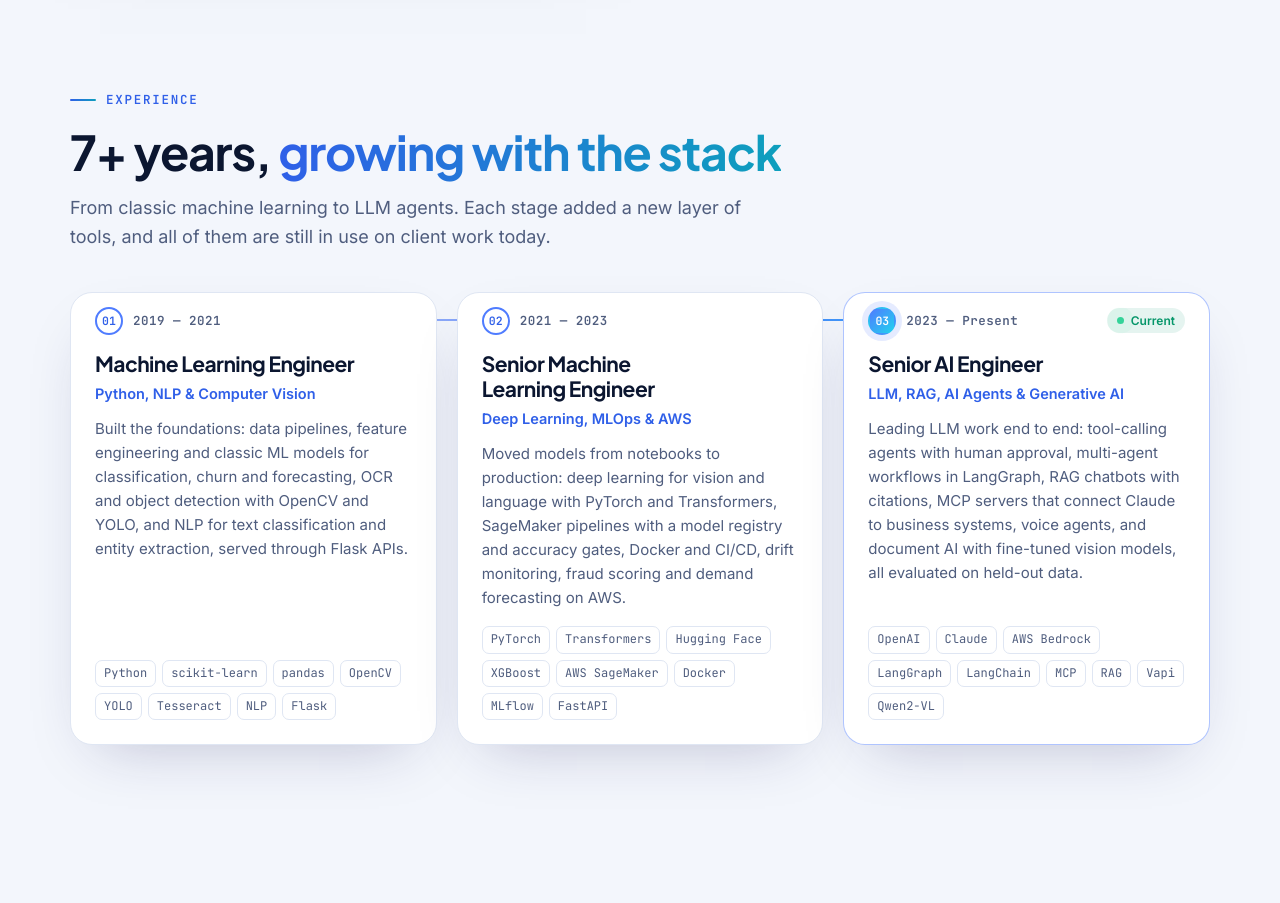
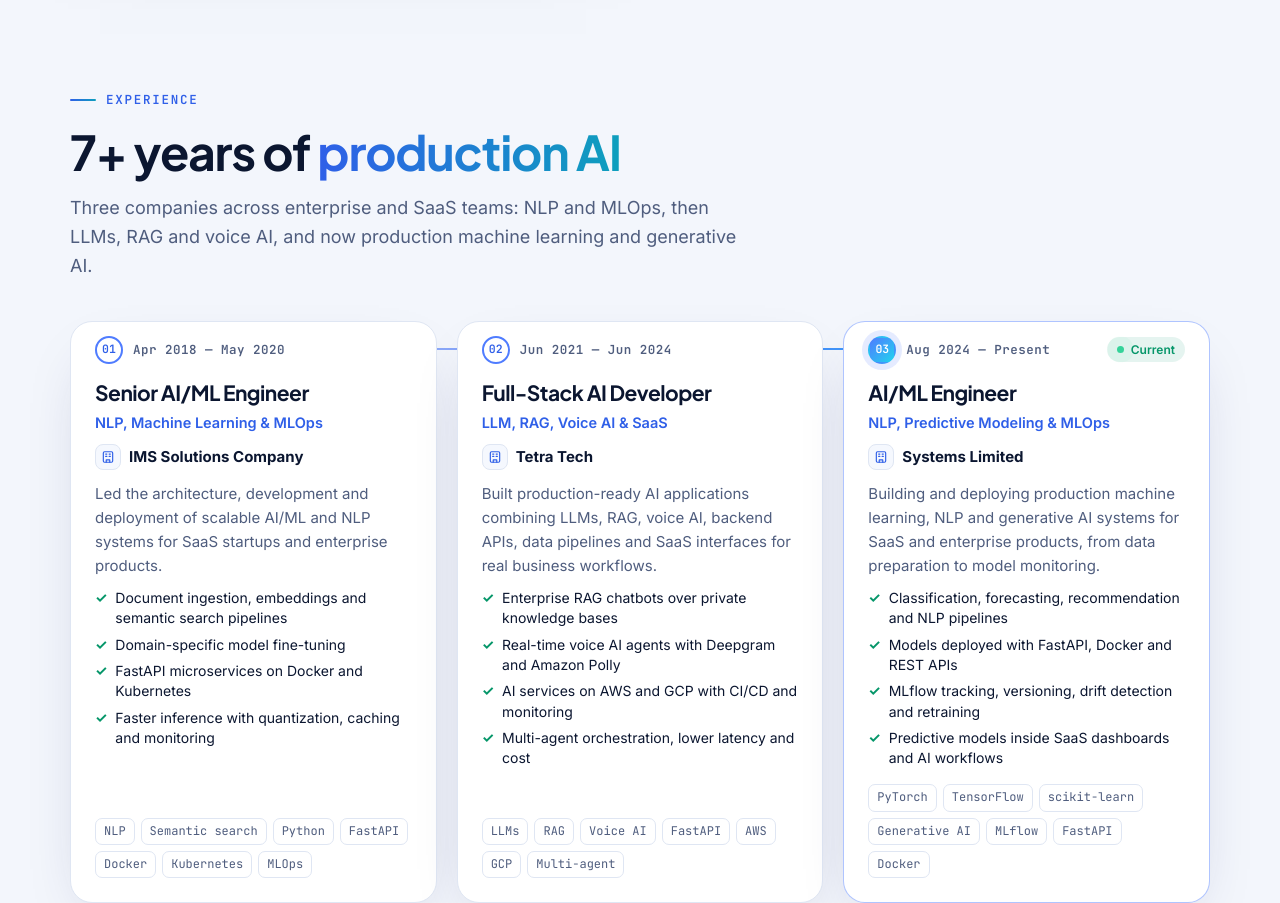
Before and after one commit to alihassan891u-lab/alihassan891u-lab.github.io, a plain HTML site: page index.html in a window 1280 px wide. Shown: the part 1780-2683 px from the top of the page. Drawn offline with Linux system fonts and the light colour scheme; animation ran at ten frames a second.

Commit message:
Experience: add employment history (IMS Solutions, Tetra Tech, Systems Limited)
Co-Authored-By: Claude Opus 5.5 <noreply@anthropic.com>
Claude-Session: https://claude.ai/code/session_01HVne8JTzCCumt5NcrzRprS

```diff
--- a/index.html
+++ b/index.html
@@ -420,6 +420,12 @@ dialog::backdrop{background:rgba(5,7,25,.75);backdrop-filter:blur(5px)}
 .jc .jf{margin:-4px 0 2px;font-weight:600;font-size:14.5px;color:var(--violet)}
 .jc p{margin:0;color:var(--muted);font-size:15px}
 .jc .chips{margin-top:auto;padding-top:6px}
+.jc .co{display:flex;align-items:center;gap:8px;margin:-2px 0 2px;font-weight:700;color:var(--fg);font-size:15px}
+.coi{width:26px;height:26px;border-radius:8px;display:grid;place-items:center;background:var(--card2);border:1px solid var(--line);color:var(--violet);flex:none}
+.coi svg{width:14px;height:14px}
+.jl{margin:0;padding:0;list-style:none;display:grid;gap:6px;font-size:14px;color:var(--fg)}
+.jl li{display:flex;gap:8px;line-height:1.45}
+.jl li::before{content:"✓";color:var(--ok);font-weight:700}
 .jc.cur{border-color:rgba(79,124,255,.45)}
 @media (max-width:900px){.jr{grid-template-columns:1fr}.jr::before{left:37px;right:auto;top:20px;bottom:20px;width:2px;height:auto;background:linear-gradient(180deg,var(--line),#4f7cff,#22d3ee)}}
 /* project explorer */
@@ -573,12 +579,12 @@ ali_hassan <span class="k"># senior ai engineer · 7+ yrs</span>
   <section id="experience" style="padding-top:72px">
     <div class="wrap">
       <p class="eyebrow">Experience</p>
-      <h2>7+ years, <span class="gradL">growing with the stack</span></h2>
-      <p class="lead">From classic machine learning to LLM agents. Each stage added a new layer of tools, and all of them are still in use on client work today.</p>
-      <div class="jr"><article class="jc rv"><div class="jt"><span class="jn">01</span><span class="yr">2019 — 2021</span></div>
-          <h3>Machine Learning Engineer</h3><p class="jf">Python, NLP & Computer Vision</p><p>Built the foundations: data pipelines, feature engineering and classic ML models for classification, churn and forecasting, OCR and object detection with OpenCV and YOLO, and NLP for text classification and entity extraction, served through Flask APIs.</p><div class="chips"><span>Python</span><span>scikit-learn</span><span>pandas</span><span>OpenCV</span><span>YOLO</span><span>Tesseract</span><span>NLP</span><span>Flask</span></div></article><article class="jc rv"><div class="jt"><span class="jn">02</span><span class="yr">2021 — 2023</span></div>
-          <h3>Senior Machine Learning Engineer</h3><p class="jf">Deep Learning, MLOps & AWS</p><p>Moved models from notebooks to production: deep learning for vision and language with PyTorch and Transformers, SageMaker pipelines with a model registry and accuracy gates, Docker and CI/CD, drift monitoring, fraud scoring and demand forecasting on AWS.</p><div class="chips"><span>PyTorch</span><span>Transformers</span><span>Hugging Face</span><span>XGBoost</span><span>AWS SageMaker</span><span>Docker</span><span>MLflow</span><span>FastAPI</span></div></article><article class="jc rv cur"><div class="jt"><span class="jn">03</span><span class="yr">2023 — Present</span><span class="now"><span class="dot"></span>Current</span></div>
-          <h3>Senior AI Engineer</h3><p class="jf">LLM, RAG, AI Agents & Generative AI</p><p>Leading LLM work end to end: tool-calling agents with human approval, multi-agent workflows in LangGraph, RAG chatbots with citations, MCP servers that connect Claude to business systems, voice agents, and document AI with fine-tuned vision models, all evaluated on held-out data.</p><div class="chips"><span>OpenAI</span><span>Claude</span><span>AWS Bedrock</span><span>LangGraph</span><span>LangChain</span><span>MCP</span><span>RAG</span><span>Vapi</span><span>Qwen2-VL</span></div></article></div>
+      <h2>7+ years of <span class="gradL">production AI</span></h2>
+      <p class="lead">Three companies across enterprise and SaaS teams: NLP and MLOps, then LLMs, RAG and voice AI, and now production machine learning and generative AI.</p>
+      <div class="jr"><article class="jc rv"><div class="jt"><span class="jn">01</span><span class="yr">Apr 2018 — May 2020</span></div>
+          <h3>Senior AI/ML Engineer</h3><p class="jf">NLP, Machine Learning & MLOps</p><p class="co"><span class="coi"><svg viewBox="0 0 24 24" fill="none" stroke="currentColor" stroke-width="2" stroke-linecap="round" stroke-linejoin="round"><rect x="4" y="3" width="16" height="18" rx="2"/><path d="M9 21v-4h6v4M8 7h2M14 7h2M8 11h2M14 11h2"/></svg></span>IMS Solutions Company</p><p>Led the architecture, development and deployment of scalable AI/ML and NLP systems for SaaS startups and enterprise products.</p><ul class="jl"><li>Document ingestion, embeddings and semantic search pipelines</li><li>Domain-specific model fine-tuning</li><li>FastAPI microservices on Docker and Kubernetes</li><li>Faster inference with quantization, caching and monitoring</li></ul><div class="chips"><span>NLP</span><span>Semantic search</span><span>Python</span><span>FastAPI</span><span>Docker</span><span>Kubernetes</span><span>MLOps</span></div></article><article class="jc rv"><div class="jt"><span class="jn">02</span><span class="yr">Jun 2021 — Jun 2024</span></div>
+          <h3>Full-Stack AI Developer</h3><p class="jf">LLM, RAG, Voice AI & SaaS</p><p class="co"><span class="coi"><svg viewBox="0 0 24 24" fill="none" stroke="currentColor" stroke-width="2" stroke-linecap="round" stroke-linejoin="round"><rect x="4" y="3" width="16" height="18" rx="2"/><path d="M9 21v-4h6v4M8 7h2M14 7h2M8 11h2M14 11h2"/></svg></span>Tetra Tech</p><p>Built production-ready AI applications combining LLMs, RAG, voice AI, backend APIs, data pipelines and SaaS interfaces for real business workflows.</p><ul class="jl"><li>Enterprise RAG chatbots over private knowledge bases</li><li>Real-time voice AI agents with Deepgram and Amazon Polly</li><li>AI services on AWS and GCP with CI/CD and monitoring</li><li>Multi-agent orchestration, lower latency and cost</li></ul><div class="chips"><span>LLMs</span><span>RAG</span><span>Voice AI</span><span>FastAPI</span><span>AWS</span><span>GCP</span><span>Multi-agent</span></div></article><article class="jc rv cur"><div class="jt"><span class="jn">03</span><span class="yr">Aug 2024 — Present</span><span class="now"><span class="dot"></span>Current</span></div>
+          <h3>AI/ML Engineer</h3><p class="jf">NLP, Predictive Modeling & MLOps</p><p class="co"><span class="coi"><svg viewBox="0 0 24 24" fill="none" stroke="currentColor" stroke-width="2" stroke-linecap="round" stroke-linejoin="round"><rect x="4" y="3" width="16" height="18" rx="2"/><path d="M9 21v-4h6v4M8 7h2M14 7h2M8 11h2M14 11h2"/></svg></span>Systems Limited</p><p>Building and deploying production machine learning, NLP and generative AI systems for SaaS and enterprise products, from data preparation to model monitoring.</p><ul class="jl"><li>Classification, forecasting, recommendation and NLP pipelines</li><li>Models deployed with FastAPI, Docker and REST APIs</li><li>MLflow tracking, versioning, drift detection and retraining</li><li>Predictive models inside SaaS dashboards and AI workflows</li></ul><div class="chips"><span>PyTorch</span><span>TensorFlow</span><span>scikit-learn</span><span>Generative AI</span><span>MLflow</span><span>FastAPI</span><span>Docker</span></div></article></div>
     </div>
   </section>
 
```
